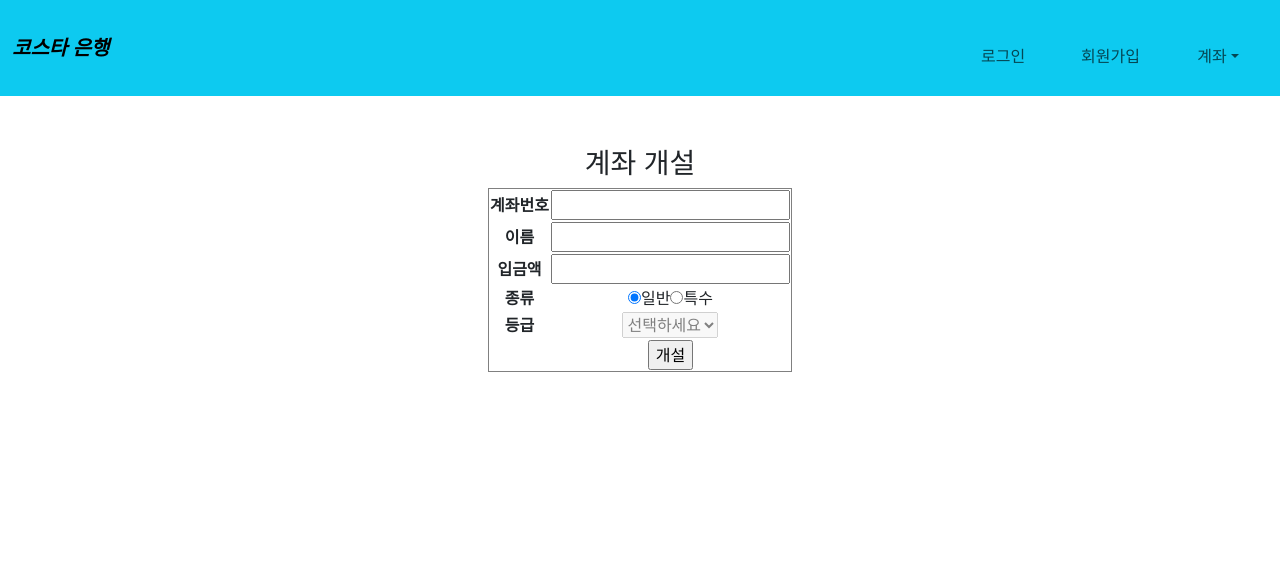
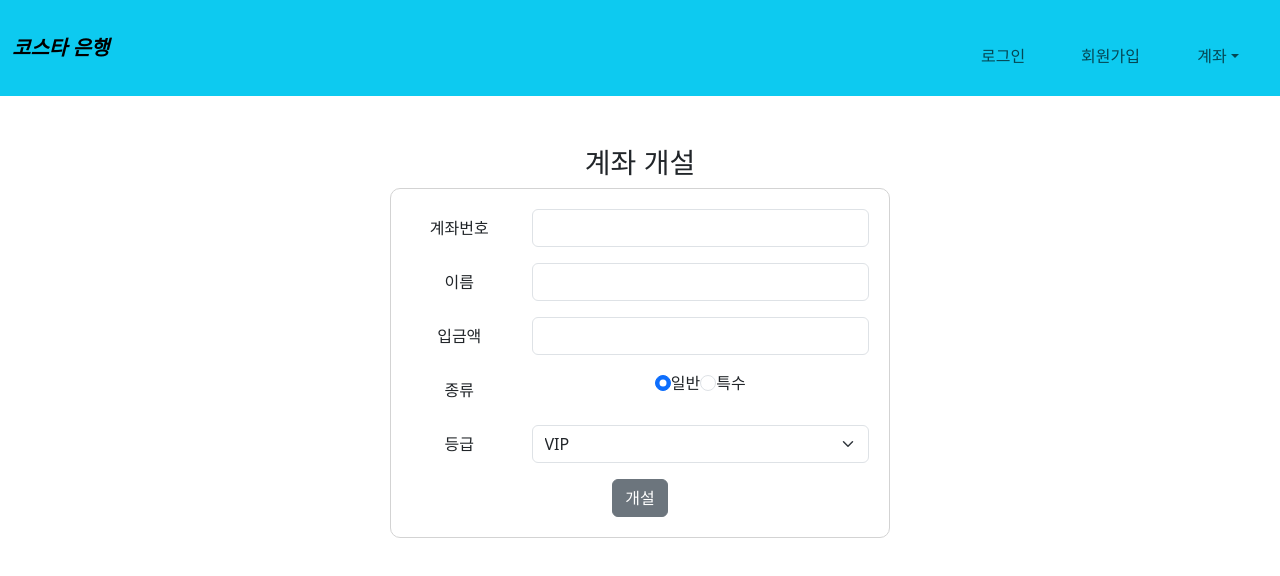
Before and after one commit to hyunmne/kosta-react, a React (Create React App) app in the folder bank1/: page / in a window 1280 px wide. Shown: the top 576 px of the page. Built offline with nearby package versions, Linux system fonts and the light colour scheme.

Commit message:
react:bank

```diff
--- a/bank1/src/App.css
+++ b/bank1/src/App.css
@@ -28,8 +28,12 @@
   text-align:center;
 }
 
-table {
+form {
   margin : 0 auto;
+  width:500px;
+  padding:20px;
+  border:1px solid lightgray;
+  border-radius: 10px;
 }
 
 a {
--- a/bank1/src/MakeAccount.js
+++ b/bank1/src/MakeAccount.js
@@ -1,17 +1,22 @@
-import {useState} from 'react';
+import { useState } from 'react';
 import './App.css';
 import axios from 'axios';
+import {
+    Button, Form, FormGroup, Label, Input,
+    Col, Select, Option
+} from 'reactstrap';
+
 
 export const MakeAccount = () => {
 
-    const [acc, setAcc] = useState({id:'',name:'',balance:'',type:'normal',grade:''})
+    const [acc, setAcc] = useState({ id: '', name: '', balance: '', type: 'normal', grade: '' })
     const changeValue = (e) => {
-        setAcc({...acc, [e.target.name]:e.target.value})
+        setAcc({ ...acc, [e.target.name]: e.target.value })
     }
     const submit = (e) => {
         e.preventDefault();
         axios.post(`http://localhost:8090/makeAccount`, acc)
-            .then(res=>{
+            .then(res => {
                 alert(res.data)
             })
     }
@@ -19,45 +24,46 @@ export const MakeAccount = () => {
     return (
         <div className="route">
             <h3>계좌 개설</h3>
-            <table border="1" >
-                <tbody>
-                    <tr>
-                        <th>계좌번호</th>
-                        <td><input type="text" name="id" onChange={changeValue} /></td>
-                    </tr>
-                    <tr>
-                        <th>이름</th>
-                        <td><input type="text" name="name" onChange={changeValue} /></td>
-                    </tr>
-                    <tr>
-                        <th>입금액</th>
-                        <td><input type="text" name="balance" onChange={changeValue} /></td>
-                    </tr>
-                    <tr>
-                        <th>종류</th>
-                        <td>
-                            <input type="radio" name="type" value="normal"  onChange={changeValue} checked={acc.type=='normal'} />일반
-                            <input type="radio" name="type" value="special" onChange={changeValue} />특수
-                        </td>
-                    </tr>
-                    <tr>
-                        <th>등급</th>
-                        <td>
-                            <select name="grade" onChange={changeValue} disabled={acc.type=='normal'}>
-                                <option value="">선택하세요</option>
-                                <option value="VIP">VIP</option>
-                                <option value="Gold">Gold</option>
-                                <option value="Silver">Silver</option>
-                                <option value="Normal">Normal</option>
-                            </select>
-                        </td>
-                    </tr>
-                    <tr>
-                        <td></td>
-                        <td><input type="submit" value="개설" onClick={submit} /></td>
-                    </tr>
-                </tbody>
-            </table>
+            <Form>
+                <FormGroup row>
+                    <Label for="id" sm={3}>계좌번호</Label>
+                    <Col sm={9}>
+                        <Input type="text" name="id" id="id" onChange={changeValue} />
+                    </Col>
+                </FormGroup>
+                <FormGroup row>
+                    <Label for="id" sm={3}>이름</Label>
+                    <Col sm={9}>
+                        <Input type="text" name="name" id="name" onChange={changeValue} />
+                    </Col>
+                </FormGroup>
+                <FormGroup row>
+                    <Label for="id" sm={3}>입금액</Label>
+                    <Col sm={9}>
+                        <Input type="text" name="balance" id="balance" onChange={changeValue} />
+                    </Col>
+                </FormGroup>
+                <FormGroup row>
+                    <Label for="id" sm={3}>종류</Label>
+                    <Col sm={9}>
+                        <Input type="radio" name="type" id="type" value="normal" onChange={changeValue} checked={acc.type == 'normal'} />일반
+                        <Input type="radio" name="type" id="type" value="special" onChange={changeValue} />특수
+                    </Col>
+                </FormGroup>
+                <FormGroup row>
+                    <Label for="id" sm={3}>등급</Label>
+                    <Col sm={9}>
+                    <Input type="select" name="select" id="grade">
+                        <option value="vip">VIP</option>
+                        <option value="gold">Gold</option>
+                        <option value="silver">Silver</option>
+                        <option value="noraml">Normal</option>
+                    </Input>
+                    </Col>
+                </FormGroup>
+                <Button onClick={submit}>개설</Button>
+            </Form>
+
         </div>
     )
 }
```
